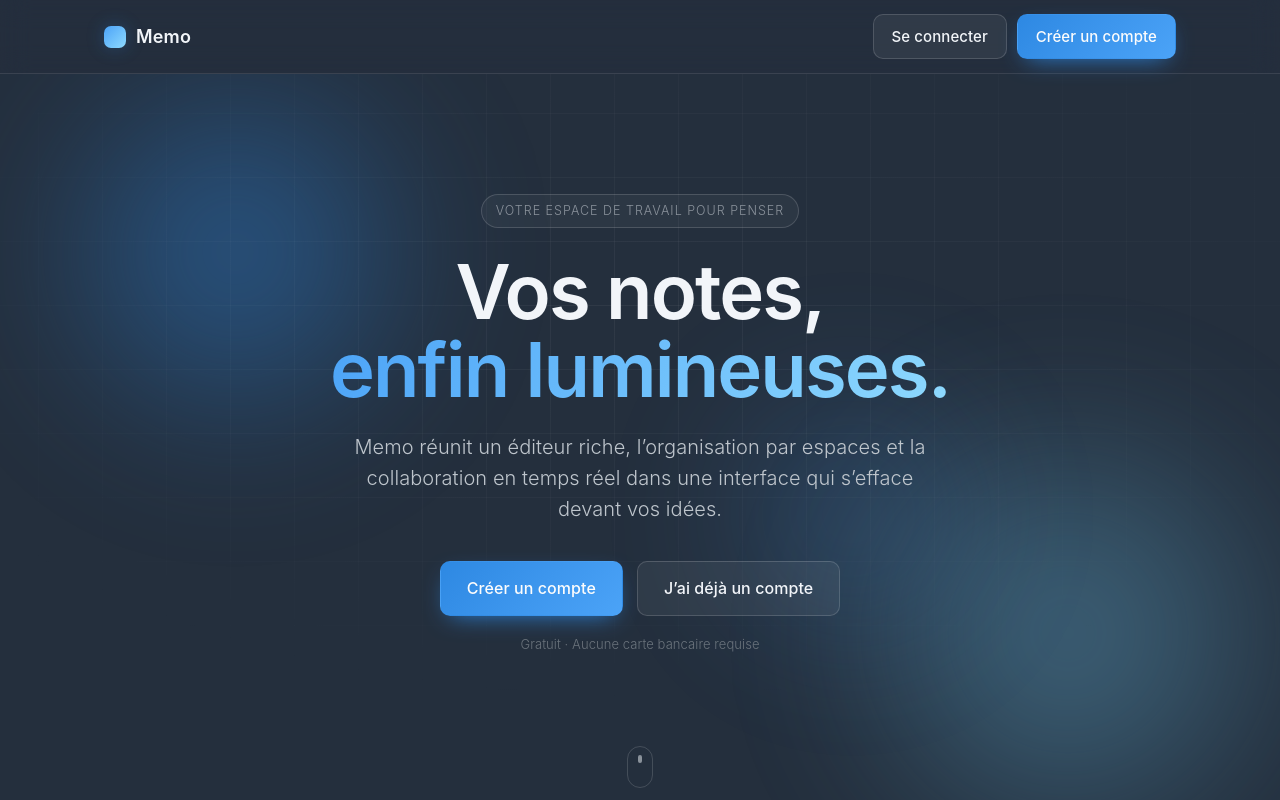
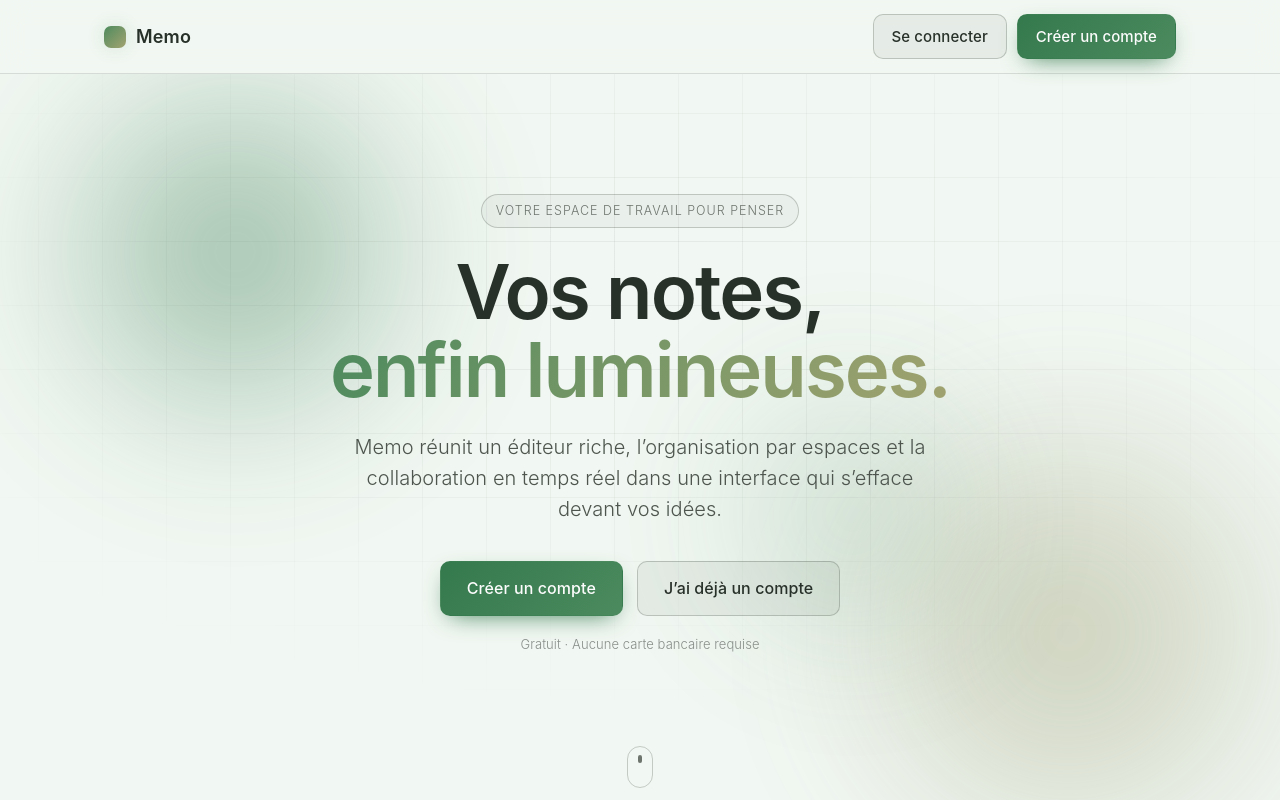
Before and after one commit to ArthurDescourvieres/arthur-descourvieres-dossiers-pros-CDA, a React (Vite) app in the folder frontend/: page / in a window 1280 px wide. Built offline with nearby package versions, Linux system fonts and the light colour scheme; no server answers; a web font is replaced by a local one.

Commit message:
feat(frontend): add light/dark theme with anti-flash bootstrap

```diff
--- a/frontend/index.html
+++ b/frontend/index.html
@@ -9,6 +9,20 @@
       rel="stylesheet"
       href="https://api.fontshare.com/v2/css?f[]=boska@400,700,401&f[]=satoshi@300,400,500,700&display=swap"
     />
+    <!-- Anti-flash : applique le thème (choix mémorisé sinon préférence système)
+         avant le premier rendu pour éviter un flash de couleur au chargement.
+         La clé 'memo-theme' doit rester synchronisée avec src/lib/theme.ts. -->
+    <script>
+      ;(function () {
+        try {
+          var t = localStorage.getItem('memo-theme')
+          if (t !== 'light' && t !== 'dark') {
+            t = window.matchMedia('(prefers-color-scheme: dark)').matches ? 'dark' : 'light'
+          }
+          document.documentElement.dataset.theme = t
+        } catch (e) {}
+      })()
+    </script>
   </head>
   <body>
     <div id="root"></div>
--- /dev/null
+++ b/frontend/src/hooks/useTheme.ts
@@ -0,0 +1,64 @@
+import { useSyncExternalStore } from 'react'
+import {
+  type Theme,
+  applyTheme,
+  getActiveTheme,
+  getStoredTheme,
+  getSystemTheme,
+  setStoredTheme,
+} from '../lib/theme'
+
+// Store externe minimal : le thème vit sur <html>, on en garde un miroir
+// réactif pour que le switch du ProfileMenu reste synchronisé. La valeur
+// initiale est celle déjà posée sur <html> par le script anti-flash.
+const listeners = new Set<() => void>()
+let current: Theme = getActiveTheme()
+
+function emit(): void {
+  for (const listener of listeners) listener()
+}
+
+function set(theme: Theme, persist: boolean): void {
+  if (persist) setStoredTheme(theme)
+  if (theme === current) return
+  current = theme
+  applyTheme(theme, true)
+  emit()
+}
+
+function subscribe(listener: () => void): () => void {
+  listeners.add(listener)
+  return () => listeners.delete(listener)
+}
+
+function getSnapshot(): Theme {
+  return current
+}
+
+// Tant que l'utilisateur n'a rien tranché, on suit les changements de
+// préférence système (ex. bascule clair/sombre automatique de l'OS).
+if (typeof window !== 'undefined' && typeof window.matchMedia === 'function') {
+  const mql = window.matchMedia('(prefers-color-scheme: dark)')
+  mql.addEventListener?.('change', () => {
+    if (getStoredTheme()) return // choix explicite : on n'écrase pas
+    set(getSystemTheme(), false)
+  })
+}
+
+export interface UseThemeResult {
+  theme: Theme
+  isDark: boolean
+  toggle: () => void
+  setTheme: (theme: Theme) => void
+}
+
+/** Donne le thème courant et de quoi le basculer (mémorise le choix). */
+export function useTheme(): UseThemeResult {
+  const theme = useSyncExternalStore(subscribe, getSnapshot, getSnapshot)
+  return {
+    theme,
+    isDark: theme === 'dark',
+    toggle: () => set(current === 'dark' ? 'light' : 'dark', true),
+    setTheme: (next: Theme) => set(next, true),
+  }
+}
--- /dev/null
+++ b/frontend/src/lib/theme.ts
@@ -0,0 +1,58 @@
+// Logique de thème clair/sombre — volontairement sans React pour rester testable
+// isolément. L'infrastructure CSS vit dans memo/styles/tokens.css : `:root` porte
+// le thème sombre (défaut) et `:root[data-theme='light']` l'override clair.
+
+export type Theme = 'light' | 'dark'
+
+/** Doit rester synchronisé avec le script anti-flash de index.html. */
+export const THEME_STORAGE_KEY = 'memo-theme'
+
+/** Préférence clair/sombre de l'OS ; retombe sur le sombre si indisponible. */
+export function getSystemTheme(): Theme {
+  if (typeof window === 'undefined' || typeof window.matchMedia !== 'function') return 'dark'
+  return window.matchMedia('(prefers-color-scheme: dark)').matches ? 'dark' : 'light'
+}
+
+/** Choix mémorisé par l'utilisateur, ou null s'il n'a jamais tranché. */
+export function getStoredTheme(): Theme | null {
+  try {
+    const value = localStorage.getItem(THEME_STORAGE_KEY)
+    return value === 'light' || value === 'dark' ? value : null
+  } catch {
+    return null
+  }
+}
+
+/** Mémorise le choix explicite (ignore silencieusement si le stockage est bloqué). */
+export function setStoredTheme(theme: Theme): void {
+  try {
+    localStorage.setItem(THEME_STORAGE_KEY, theme)
+  } catch {
+    /* mode privé / quota : le thème reste appliqué en mémoire pour la session */
+  }
+}
+
+/** Thème à appliquer au démarrage : choix mémorisé sinon préférence système. */
+export function resolveInitialTheme(): Theme {
+  return getStoredTheme() ?? getSystemTheme()
+}
+
+/** Thème actuellement appliqué sur <html> (posé par le script anti-flash). */
+export function getActiveTheme(): Theme {
+  if (typeof document === 'undefined') return 'dark'
+  return document.documentElement.dataset.theme === 'light' ? 'light' : 'dark'
+}
+
+/**
+ * Applique le thème sur <html>. Avec `animate`, ajoute brièvement la classe
+ * `theme-transition` (définie dans tokens.css) pour fondre les couleurs.
+ */
+export function applyTheme(theme: Theme, animate = false): void {
+  if (typeof document === 'undefined') return
+  const root = document.documentElement
+  if (animate) {
+    root.classList.add('theme-transition')
+    window.setTimeout(() => root.classList.remove('theme-transition'), 520)
+  }
+  root.dataset.theme = theme
+}
--- a/frontend/src/memo/styles/base.css
+++ b/frontend/src/memo/styles/base.css
@@ -74,3 +74,16 @@
   background: var(--color-teal-soft);
   color: var(--color-text);
 }
+
+.ws-btn--active {
+  animation: wsActiveGlow 3.5s var(--ease-in-out) infinite;
+}
+
+@media (prefers-reduced-motion: reduce) {
+  .ws-btn--active {
+    animation: none;
+    box-shadow:
+      0 0 0 1px var(--color-accent-border),
+      0 0 10px -2px var(--color-accent-soft);
+  }
+}
--- a/frontend/src/memo/styles/tokens.css
+++ b/frontend/src/memo/styles/tokens.css
@@ -18,14 +18,13 @@
 }
 
 :root {
-  /* Canvas gris-bleu (zone d'écriture) + sidebar bleue avec halo marqué en haut */
-  --color-bg: oklch(0.3 0.03 256);
-  --color-sidebar:
-    radial-gradient(120% 55% at 50% 0%, oklch(0.52 0.1 264), transparent 65%), oklch(0.33 0.06 264);
-  --color-surface-1: oklch(0.36 0.036 256);
-  --color-surface-2: oklch(0.4 0.035 255);
-  --color-surface-3: oklch(0.44 0.034 255);
-  --color-surface-4: oklch(0.49 0.032 255);
+  /* Canvas sauge quasi-neutre (zone d'écriture) + sidebar à plat (léger dégradé vertical, plus de halo) */
+  --color-bg: oklch(0.37 0.014 152);
+  --color-sidebar: linear-gradient(180deg, oklch(0.32 0.022 151), oklch(0.29 0.02 152));
+  --color-surface-1: oklch(0.33 0.012 152);
+  --color-surface-2: oklch(0.38 0.013 152);
+  --color-surface-3: oklch(0.43 0.013 152);
+  --color-surface-4: oklch(0.48 0.012 152);
 
   /* Voiles blancs translucides (relevés car le fond est plus clair) */
   --color-surface: oklch(1 0 0 / 0.05);
@@ -38,34 +37,35 @@
   --color-ink-shadow: oklch(0 0 0 / 0.32);
   --color-shadow: oklch(0 0 0 / 0.35);
 
-  --color-text: oklch(0.97 0.006 250);
-  --color-text-muted: oklch(0.82 0.012 250);
-  --color-text-dim: oklch(0.66 0.016 252);
-  --color-text-faint: oklch(0.55 0.018 252);
+  --color-text: oklch(0.97 0.004 152);
+  --color-text-muted: oklch(0.82 0.008 152);
+  --color-text-dim: oklch(0.66 0.012 152);
+  --color-text-faint: oklch(0.55 0.014 152);
 
-  /* Accent bleu (un cran plus doux que le cornflower générique) */
-  --color-accent: oklch(0.62 0.16 252);
-  --color-accent-hi: oklch(0.7 0.15 250);
-  --color-accent-soft: oklch(0.62 0.16 252 / 0.28);
-  --color-accent-border: oklch(0.62 0.16 252 / 0.45);
+  /* Accent sauge (doux, unique) — accent = fills/CTA (texte blanc), accent-hi = hover/icônes */
+  --color-accent: oklch(0.58 0.085 153);
+  --color-accent-hi: oklch(0.7 0.08 152);
+  --color-accent-soft: oklch(0.58 0.085 153 / 0.28);
+  --color-accent-border: oklch(0.58 0.085 153 / 0.45);
   --color-on-accent: oklch(0.99 0 0);
 
-  /* Alias de compatibilité (ancien thème) -> mappés sur l'accent bleu */
-  --color-teal: oklch(0.62 0.16 252);
-  --color-teal-soft: oklch(0.62 0.16 252 / 0.28);
-  --color-teal-ghost: oklch(0.62 0.16 252 / 0.1);
-  --color-teal-hi: oklch(0.7 0.15 250);
+  /* Alias de compatibilité (ancien thème) -> mappés sur l'accent sauge */
+  --color-teal: oklch(0.58 0.085 153);
+  --color-teal-soft: oklch(0.58 0.085 153 / 0.28);
+  --color-teal-ghost: oklch(0.58 0.085 153 / 0.1);
+  --color-teal-hi: oklch(0.7 0.08 152);
 
-  --color-gold: oklch(0.78 0.1 230);
-  --color-gold-soft: oklch(0.78 0.1 230 / 0.22);
-  --color-gold-hi: oklch(0.85 0.09 230);
+  /* Accent secondaire chaud discret (olive/sable) pour favoris & rappels */
+  --color-gold: oklch(0.76 0.07 110);
+  --color-gold-soft: oklch(0.76 0.07 110 / 0.22);
+  --color-gold-hi: oklch(0.83 0.07 110);
 
-  --color-danger: oklch(0.68 0.18 22);
-  --color-danger-border: oklch(0.68 0.18 22 / 0.4);
+  --color-danger: oklch(0.64 0.16 25);
+  --color-danger-border: oklch(0.64 0.16 25 / 0.4);
 
-  --color-backdrop: oklch(0.18 0.03 256 / 0.6);
-  --ambient-a: oklch(0.62 0.16 252 / 0.08);
-  --ambient-b: oklch(0.78 0.1 230 / 0.05);
+  --color-backdrop: oklch(0.16 0.02 152 / 0.6);
+  --ambient-a: oklch(0.58 0.085 153 / 0.08);
+  --ambient-b: oklch(0.76 0.07 110 / 0.05);
 
   --space-1: 4px;
   --space-2: 8px;
@@ -90,50 +90,49 @@
 }
 
 :root[data-theme='light'] {
-  --color-bg: oklch(0.96 0.02 256);
-  --color-sidebar:
-    radial-gradient(120% 55% at 50% 0%, oklch(0.99 0.05 264), transparent 65%), oklch(0.9 0.03 264);
-  --color-surface-1: oklch(0.93 0.014 250);
-  --color-surface-2: oklch(0.9 0.016 250);
-  --color-surface-3: oklch(0.86 0.018 250);
-  --color-surface-4: oklch(0.8 0.02 250);
+  --color-bg: oklch(0.97 0.008 152);
+  --color-sidebar: linear-gradient(180deg, oklch(0.94 0.015 150), oklch(0.92 0.014 150));
+  --color-surface-1: oklch(0.95 0.01 150);
+  --color-surface-2: oklch(0.92 0.011 150);
+  --color-surface-3: oklch(0.88 0.012 150);
+  --color-surface-4: oklch(0.82 0.014 150);
 
-  --color-surface: oklch(0.2 0.03 256 / 0.04);
-  --color-surface-strong: oklch(0.2 0.03 256 / 0.07);
-  --color-line: oklch(0.2 0.03 256 / 0.12);
-  --color-line-strong: oklch(0.2 0.03 256 / 0.2);
-  --color-overlay-weak: oklch(0.2 0.03 256 / 0.03);
-  --color-overlay: oklch(0.2 0.03 256 / 0.05);
-  --color-overlay-hi: oklch(0.2 0.03 256 / 0.1);
-  --color-ink-shadow: oklch(0.3 0.04 256 / 0.18);
-  --color-shadow: oklch(0.3 0.05 256 / 0.2);
+  --color-surface: oklch(0.2 0.02 152 / 0.04);
+  --color-surface-strong: oklch(0.2 0.02 152 / 0.07);
+  --color-line: oklch(0.2 0.02 152 / 0.12);
+  --color-line-strong: oklch(0.2 0.02 152 / 0.2);
+  --color-overlay-weak: oklch(0.2 0.02 152 / 0.03);
+  --color-overlay: oklch(0.2 0.02 152 / 0.05);
+  --color-overlay-hi: oklch(0.2 0.02 152 / 0.1);
+  --color-ink-shadow: oklch(0.3 0.03 152 / 0.18);
+  --color-shadow: oklch(0.3 0.03 152 / 0.2);
 
-  --color-text: oklch(0.3 0.03 256);
-  --color-text-muted: oklch(0.44 0.03 254);
-  --color-text-dim: oklch(0.55 0.028 254);
-  --color-text-faint: oklch(0.64 0.025 254);
+  --color-text: oklch(0.3 0.015 152);
+  --color-text-muted: oklch(0.44 0.014 150);
+  --color-text-dim: oklch(0.55 0.012 150);
+  --color-text-faint: oklch(0.64 0.011 150);
 
-  --color-accent: oklch(0.55 0.17 254);
-  --color-accent-hi: oklch(0.62 0.16 252);
-  --color-accent-soft: oklch(0.55 0.17 254 / 0.16);
-  --color-accent-border: oklch(0.55 0.17 254 / 0.35);
+  --color-accent: oklch(0.52 0.1 153);
+  --color-accent-hi: oklch(0.58 0.095 152);
+  --color-accent-soft: oklch(0.52 0.1 153 / 0.16);
+  --color-accent-border: oklch(0.52 0.1 153 / 0.35);
   --color-on-accent: oklch(0.99 0 0);
 
-  --color-teal: oklch(0.55 0.17 254);
-  --color-teal-soft: oklch(0.55 0.17 254 / 0.16);
-  --color-teal-ghost: oklch(0.55 0.17 254 / 0.08);
-  --color-teal-hi: oklch(0.62 0.16 252);
+  --color-teal: oklch(0.52 0.1 153);
+  --color-teal-soft: oklch(0.52 0.1 153 / 0.16);
+  --color-teal-ghost: oklch(0.52 0.1 153 / 0.08);
+  --color-teal-hi: oklch(0.58 0.095 152);
 
-  --color-gold: oklch(0.6 0.1 230);
-  --color-gold-soft: oklch(0.6 0.1 230 / 0.2);
-  --color-gold-hi: oklch(0.68 0.1 230);
+  --color-gold: oklch(0.62 0.07 110);
+  --color-gold-soft: oklch(0.62 0.07 110 / 0.2);
+  --color-gold-hi: oklch(0.7 0.07 110);
 
-  --color-danger: oklch(0.55 0.2 25);
-  --color-danger-border: oklch(0.55 0.2 25 / 0.35);
+  --color-danger: oklch(0.52 0.18 25);
+  --color-danger-border: oklch(0.52 0.18 25 / 0.35);
 
-  --color-backdrop: oklch(0.5 0.05 256 / 0.35);
-  --ambient-a: oklch(0.7 0.14 252 / 0.12);
-  --ambient-b: oklch(0.78 0.1 230 / 0.08);
+  --color-backdrop: oklch(0.5 0.04 152 / 0.35);
+  --ambient-a: oklch(0.62 0.09 153 / 0.12);
+  --ambient-b: oklch(0.76 0.07 110 / 0.08);
 }
 
 html.theme-transition,
@@ -244,3 +243,17 @@
     transform: rotate(360deg);
   }
 }
+
+@keyframes wsActiveGlow {
+  0%,
+  100% {
+    box-shadow:
+      0 0 0 1px var(--color-accent-border),
+      0 0 6px -3px var(--color-accent-soft);
+  }
+  50% {
+    box-shadow:
+      0 0 0 1px var(--color-accent-border),
+      0 0 10px -2px var(--color-accent-soft);
+  }
+}
```
Also changed, not shown: 1 other file (tests, documents, lock files or other folders).
